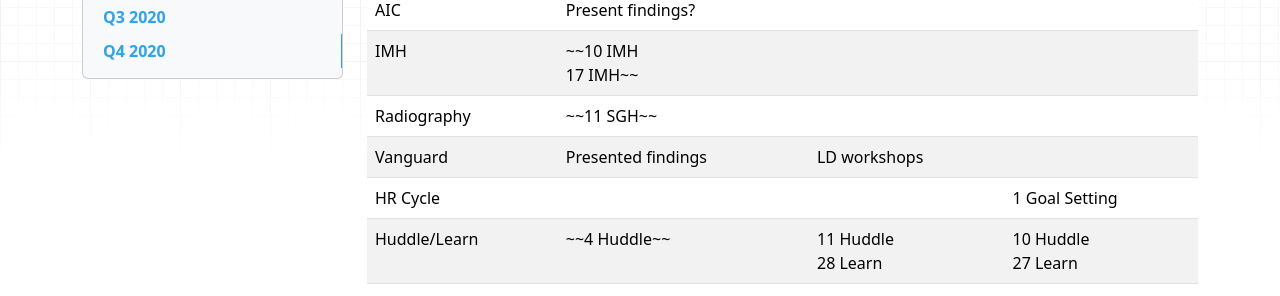
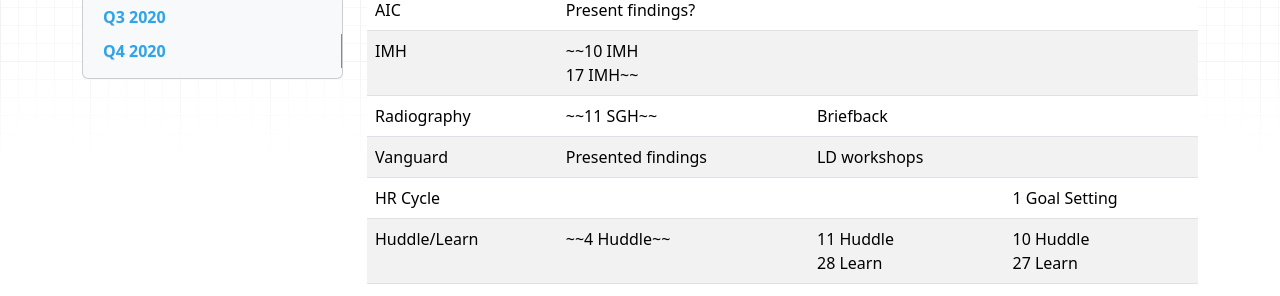
Before and after one commit to lod-online/collab, an MkDocs documentation site: the page built from docs/calendar.md, in a window 1280 px wide and 900 px high, scrolled down 599 px. Shown: the part 155-451 px from the top of the window. Built offline with MkDocs 1.6.1, drawn with Linux system fonts in a browser that asks for light colours; nearby versions of some CDN libraries.

Commit message:
Update calendar.md

```diff
--- a/docs/calendar.md
+++ b/docs/calendar.md
@@ -19,7 +19,7 @@ Updated 22 Jan
 | CSR          | 29 Lohei                  |                                        |                           |
 | AIC          | Present findings?         |                                        |                           |
 | IMH          | ~~10 IMH<br>17 IMH~~      |                                        |                           |
-| Radiography  | ~~11 SGH~~                |                                        |                           |
+| Radiography  | ~~11 SGH~~                | Briefback                              |                           |
 | Vanguard     | Presented findings        | LD workshops                           |                           |
 | HR Cycle     |                           |                                        | 1 Goal Setting                          |
 | Huddle/Learn | ~~4 Huddle~~              | 11 Huddle<br>28 Learn                  | 10 Huddle<br>27 Learn     |
```
